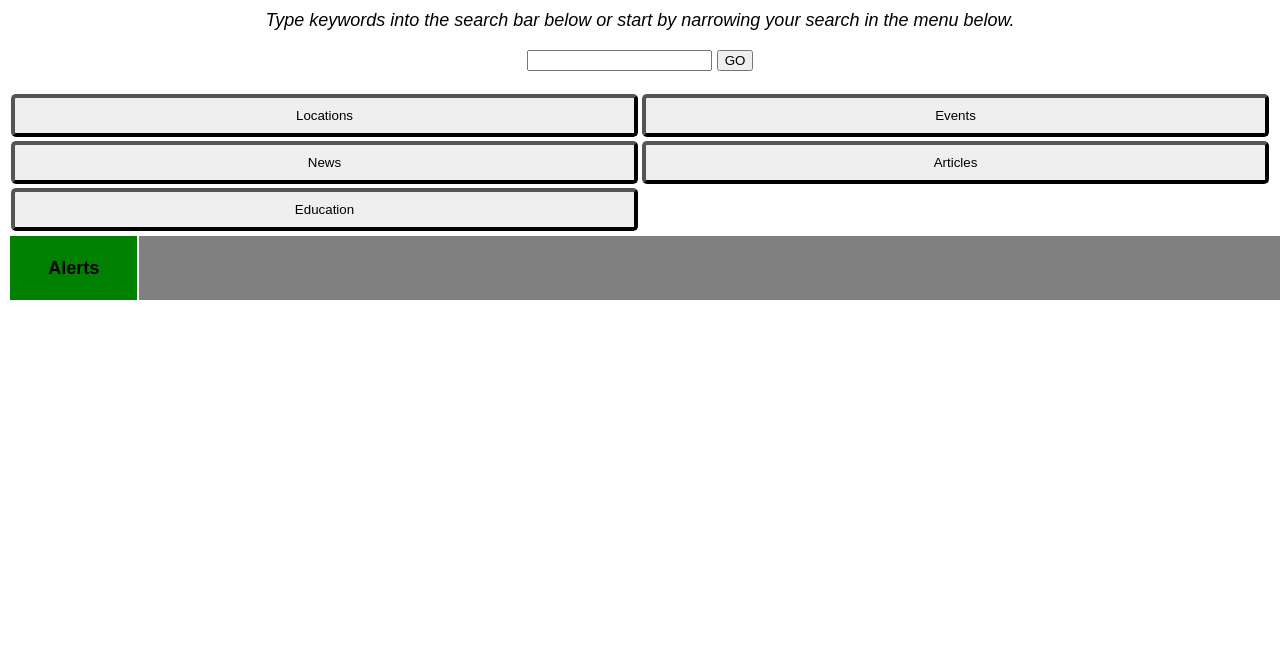
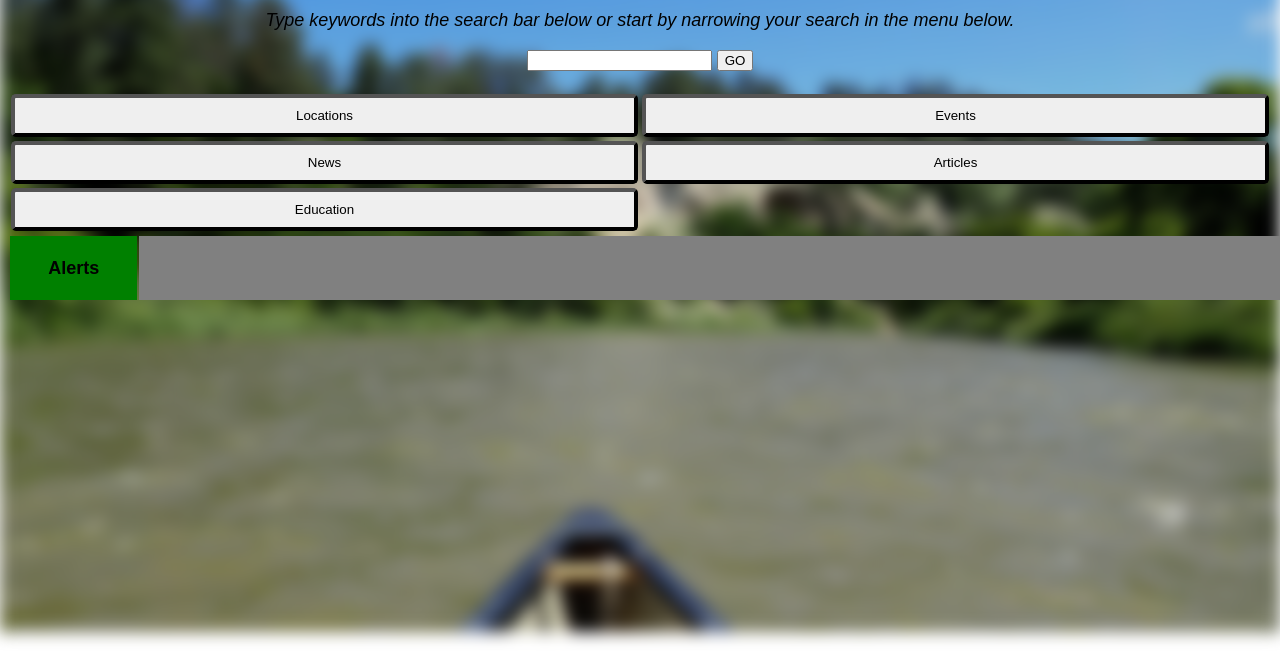
Before and after one commit to msthilaire5/C1NPSKiosk, a plain HTML site: page index.html in a window 1280 px wide. Shown: the part 168-832 px from the top of the page. Before the commit the page ends 800 px from the top, so only its background shows below. Drawn offline with Linux system fonts and the light colour scheme.

Commit message:
Blurred Background Image
Separate containers for background and content!

```diff
--- a/index.html
+++ b/index.html
@@ -10,6 +10,9 @@
 
 <body>
 
+	<div class="bgimage"></div>
+
+	<div class="content">
 		<!-- OVERALL SEARCH ON LANDING -->
 		<h1 style = "text-align: center; font-size: 48px;">NPS VIRTUAL KIOSK</h1>
 		<h2 style="text-align: center; font-size: 30px;">What can we help you find?</h2>
@@ -35,7 +38,7 @@
 				<td class="menuOption"><button class="landingButton">Articles</button></td>
 			</tr>
 			<tr>
-			<td class="menuOption"><button class="landingButton">Education</button></td>
+				<td><button class="landingButton">Education</button></td>
 			</tr>
 		</table>
 
@@ -47,7 +50,7 @@
 					<td style="width: 10%; text-align: center; background-color: green;">
 						<h1 style="font-size: 18px;">Alerts</h1>
 					</td>
-				<td style="width: 90%; text-align: center; background-color: gray;">
+					<td style="width: 90%; text-align: center; background-color: gray; overflow: hidden;">
 						<p>
 							<marquee>
 								Park in SF is closed.
@@ -57,6 +60,7 @@
 				</tr>
 			</table>
 		</div>
+	</div>
 
 </body>
 </html>
--- a/main.css
+++ b/main.css
@@ -1,8 +1,28 @@
-body {
-	background-image: ;
+body, html {
 	font-family: Arial;
 	font-size: 18px;
+	height: 100%;
 }
+
+.bgimage {
+	background-image: url(BackgroundPics/CanoeForestBackground.jpg);
+	background-repeat: no-repeat;
+	background-attachment: fixed;
+	background-size: cover;
+
+	filter: blur(8px);
+	-webkit-filter: blur(8px);
+
+	height: 100%;
+	position: fixed;
+	top: 0;
+	left: 0;
+	right: 0;
+	display: block;
+	z-index: -1;
+}
+
+
 
 /* LANDING PAGE */
 .landingMenu {
@@ -13,6 +33,8 @@ body {
 
 .menuOption {
 	width: 50%;
+	margin-left: auto;
+	margin-right: auto;
 }
 
 .landingButton {
```
Also changed, not shown: BackgroundPics/CanoeForestBackground.jpg (added), 1 other file. Lines whose indentation alone changed are shown as unchanged.
